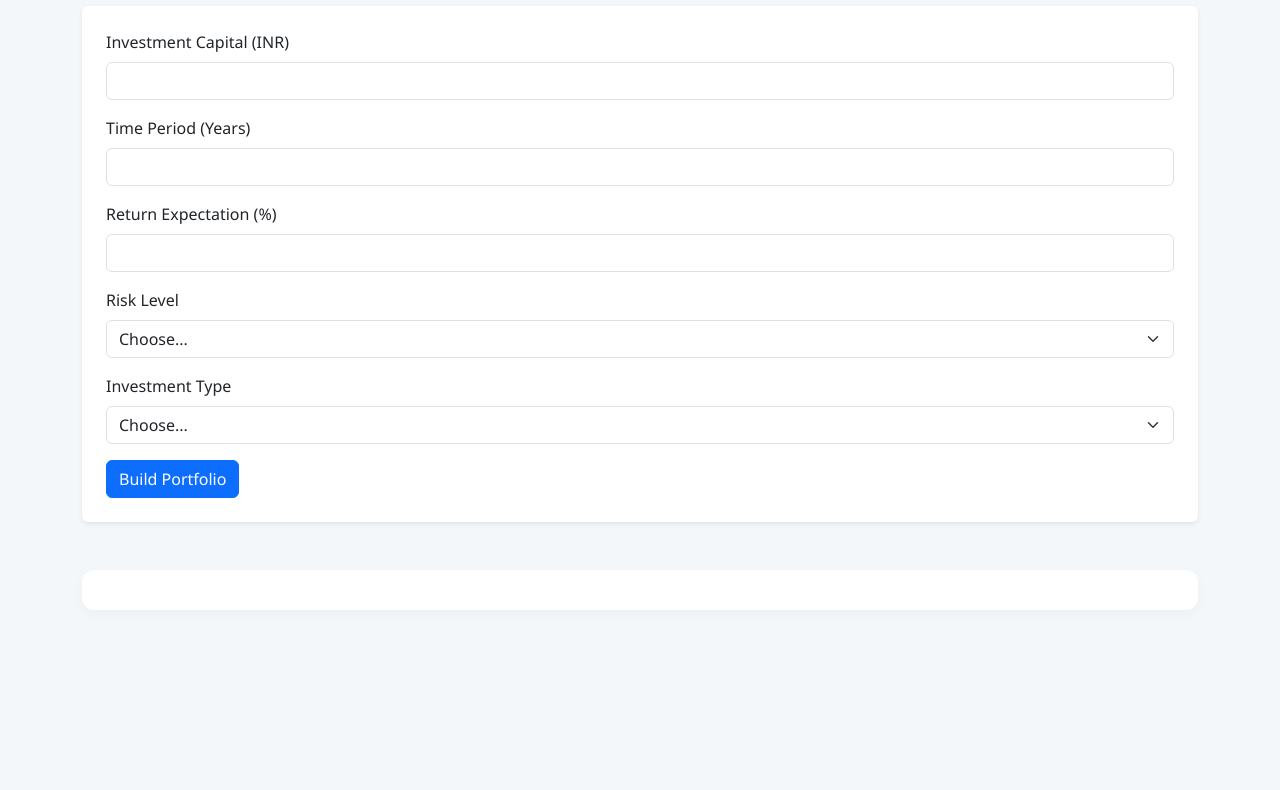
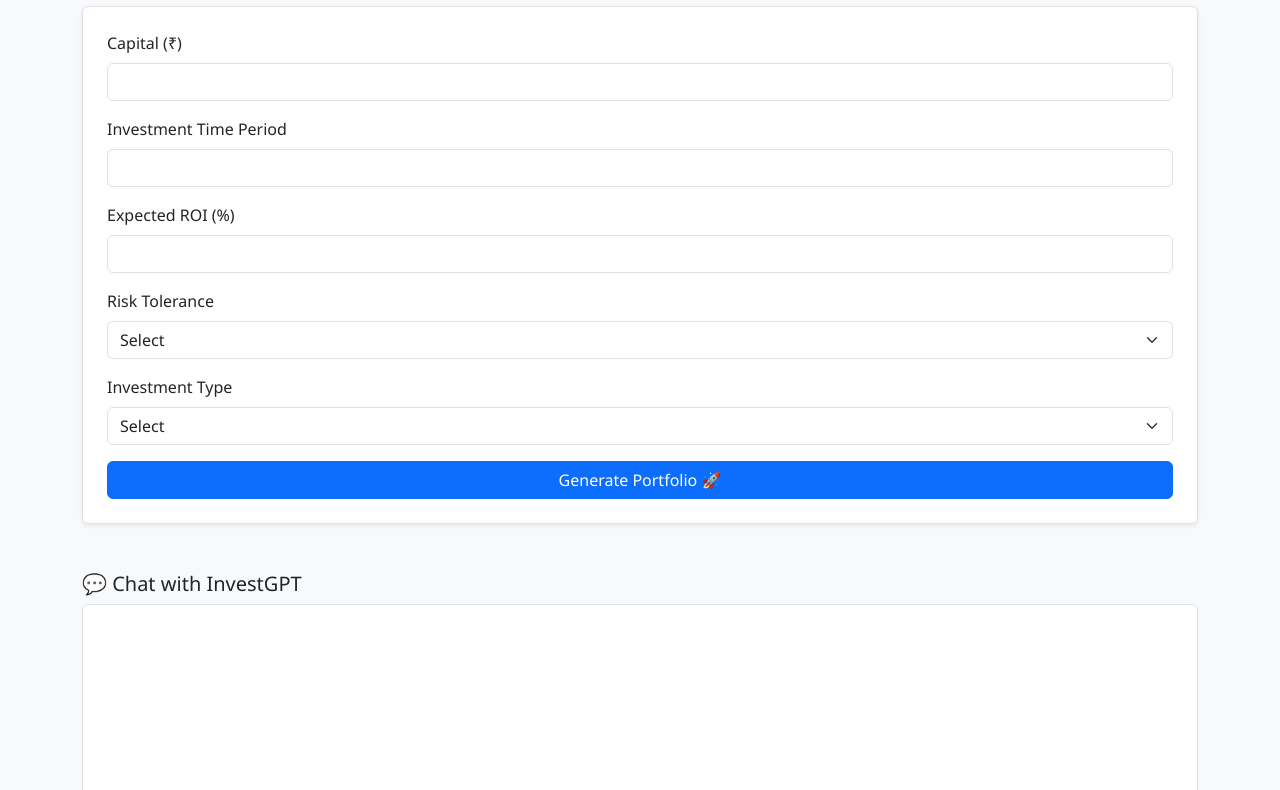
Before and after one commit to VVikasKumar01/InvestBirds, a plain HTML site: page index.html in a window 1280 px wide. Shown: the part 104-894 px from the top of the page. Drawn offline with nearby package versions, Linux system fonts and the light colour scheme.

Commit message:
Update index.html

```diff
--- a/index.html
+++ b/index.html
@@ -3,31 +3,41 @@
 <head>
   <meta charset="UTF-8" />
   <meta name="viewport" content="width=device-width, initial-scale=1.0"/>
-  <title>InvestBirds</title>
-  <link href="https://cdn.jsdelivr.net/npm/bootstrap@5.3.0/dist/css/bootstrap.min.css" rel="stylesheet"/>
-  <link rel="stylesheet" href="styles.css"/>
+  <title>InvestGPT – AI Investment Copilot</title>
+
+  <!-- Chart.js -->
+  <script src="https://cdn.jsdelivr.net/npm/chart.js"></script>
+
+  <!-- Bootstrap (Optional) -->
+  <link href="https://cdn.jsdelivr.net/npm/bootstrap@5.3.0/dist/css/bootstrap.min.css" rel="stylesheet">
+
+  <!-- Custom Styles -->
+  <link rel="stylesheet" href="styles.css">
 </head>
-<body>
-  <div class="container mt-5">
-    <h2 class="text-center mb-4">💹 InvestBirds - AI Investment Copilot</h2>
 
-    <form id="investmentForm" class="p-4 rounded shadow-sm">
+<body class="bg-light text-dark">
+
+  <div class="container py-5">
+    <h2 class="mb-4 text-center">💡InvestBirds - AI Investment Copilot</h2>
+
+    <!-- Investment Form -->
+    <form id="investmentForm" class="bg-white p-4 rounded shadow-sm border">
       <div class="mb-3">
-        <label for="capital" class="form-label">Investment Capital (INR)</label>
-        <input type="number" class="form-control" id="capital" required />
+        <label for="capital" class="form-label">Capital (₹)</label>
+        <input type="number" class="form-control" id="capital" required>
       </div>
       <div class="mb-3">
-        <label for="timePeriod" class="form-label">Time Period (Years)</label>
-        <input type="number" class="form-control" id="timePeriod" required />
+        <label for="timePeriod" class="form-label">Investment Time Period</label>
+        <input type="text" class="form-control" id="timePeriod" required>
       </div>
       <div class="mb-3">
-        <label for="roi" class="form-label">Return Expectation (%)</label>
-        <input type="number" class="form-control" id="roi" required />
+        <label for="roi" class="form-label">Expected ROI (%)</label>
+        <input type="text" class="form-control" id="roi" required>
       </div>
       <div class="mb-3">
-        <label for="riskTolerance" class="form-label">Risk Level</label>
-        <select class="form-select" id="riskTolerance" required>
-          <option value="">Choose...</option>
+        <label for="riskTolerance" class="form-label">Risk Tolerance</label>
+        <select id="riskTolerance" class="form-select" required>
+          <option value="">Select</option>
           <option value="low">Low</option>
           <option value="medium">Medium</option>
           <option value="high">High</option>
@@ -35,23 +45,31 @@
       </div>
       <div class="mb-3">
         <label for="investmentType" class="form-label">Investment Type</label>
-        <select class="form-select" id="investmentType" required>
-          <option value="">Choose...</option>
+        <select id="investmentType" class="form-select" required>
+          <option value="">Select</option>
           <option value="stocks">Stocks</option>
           <option value="mutual funds">Mutual Funds</option>
-          <option value="digital gold">Digital Gold</option>
+          <option value="gold">Gold</option>
         </select>
       </div>
-      <button type="submit" class="btn btn-primary">Build Portfolio</button>
+      <button type="submit" class="btn btn-primary w-100">Generate Portfolio 🚀</button>
     </form>
 
+    <!-- Chat Simulation UI -->
+    <div class="mt-5">
+      <h5>💬 Chat with InvestGPT</h5>
+      <div id="chatBox" class="p-3 bg-white rounded border mb-3" style="height: 200px; overflow-y: auto;"></div>
+      <div class="d-flex">
+        <input type="text" id="userInput" class="form-control me-2" placeholder="Ask something...">
+        <button onclick="sendMessage()" class="btn btn-outline-primary">Send</button>
+      </div>
+    </div>
+
+    <!-- Portfolio Output -->
     <div id="portfolioResult" class="mt-5"></div>
-
-    <canvas id="portfolioChart" class="mt-4" style="width: 100%; max-height: 400px;"></canvas>
   </div>
 
-  <script src="https://cdn.jsdelivr.net/npm/chart.js@4.4.0/dist/chart.umd.min.js"></script>
-
+  <!-- Script -->
   <script src="script.js"></script>
 </body>
 </html>
```
